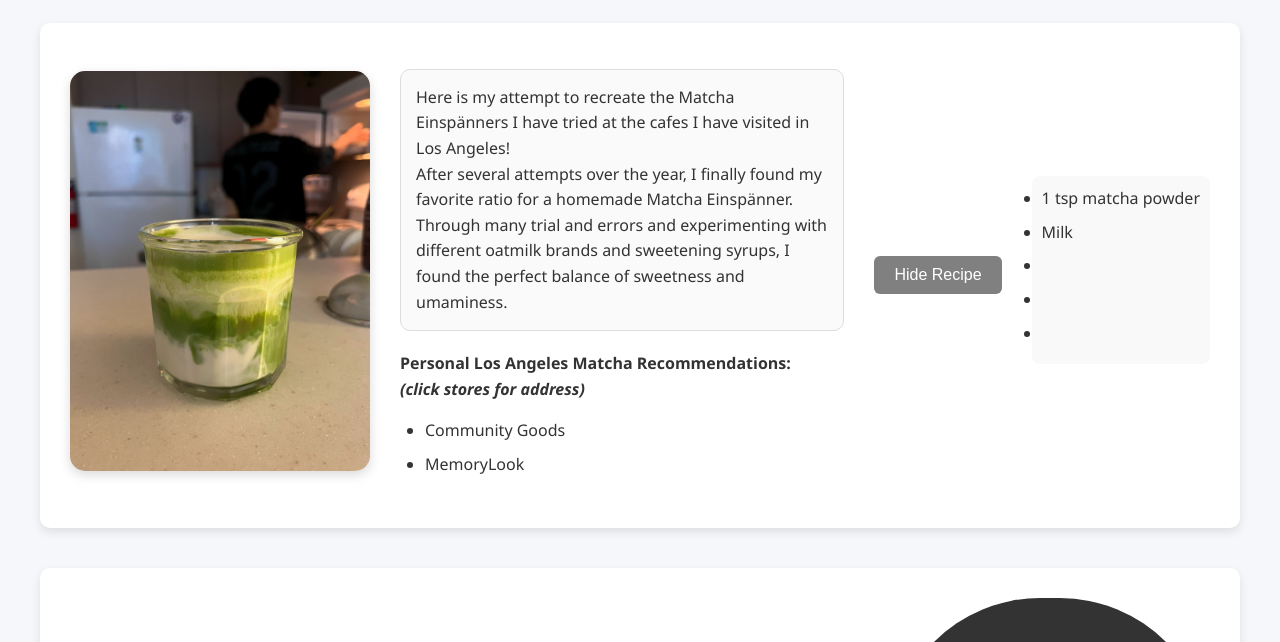
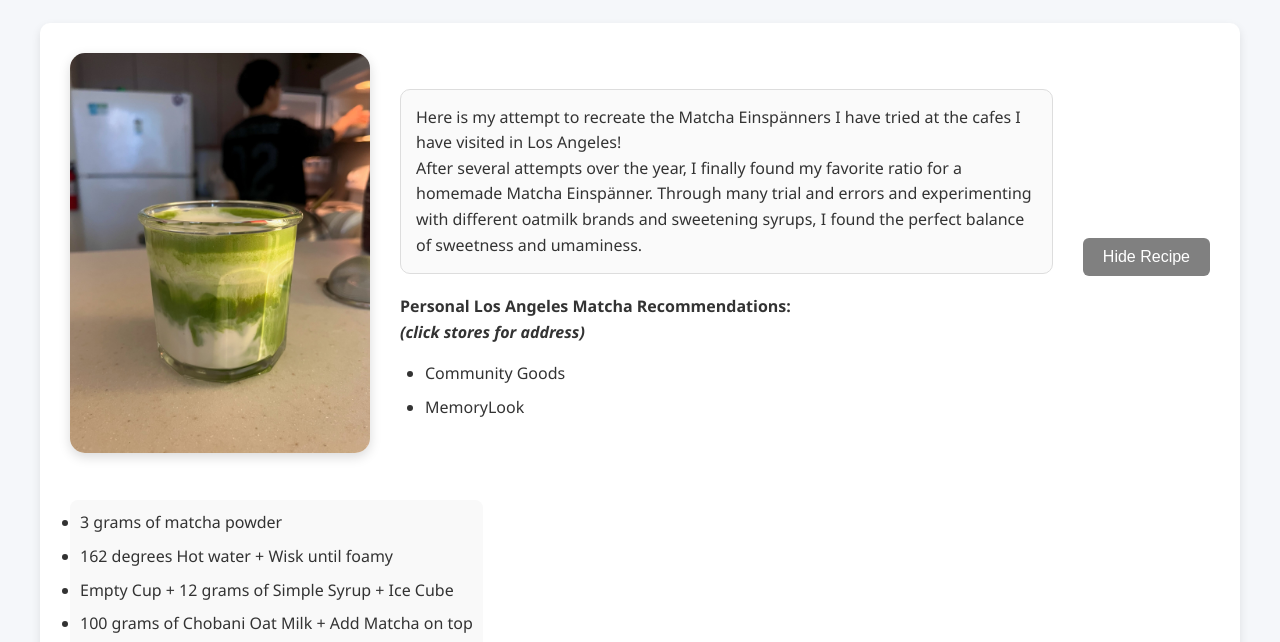
Before and after one commit to mattphanm/mattphanm.github.io, a plain HTML site: page blog.html in a window 1280 px wide. Both pictures are taken after a click on the button "View Recipe!". Shown: the part 158-800 px from the top of the page. Drawn offline with Linux system fonts and the light colour scheme; grey boxes are pictures that could not be loaded.

Commit message:
blog fix

```diff
--- a/blog.html
+++ b/blog.html
@@ -52,11 +52,10 @@
                 </button>
 
                 <ul id="recipe" style="display:none; margin-top: 10px; padding: 10px; background-color: #f9f9f9; border-radius: 8px;">
-                    <li> 1 tsp matcha powder </li>
-                    <li> Milk </li>
-                    <li></li>
-                    <li></li>
-                    <li></li>
+                    <li> 3 grams of matcha powder </li>
+                    <li> 162 degrees Hot water + Wisk until foamy </li>
+                    <li> Empty Cup + 12 grams of Simple Syrup + Ice Cube </li>
+                    <li> 100 grams of Chobani Oat Milk + Add Matcha on top</li>
                 </ul>
             </section>
         </main>
```
